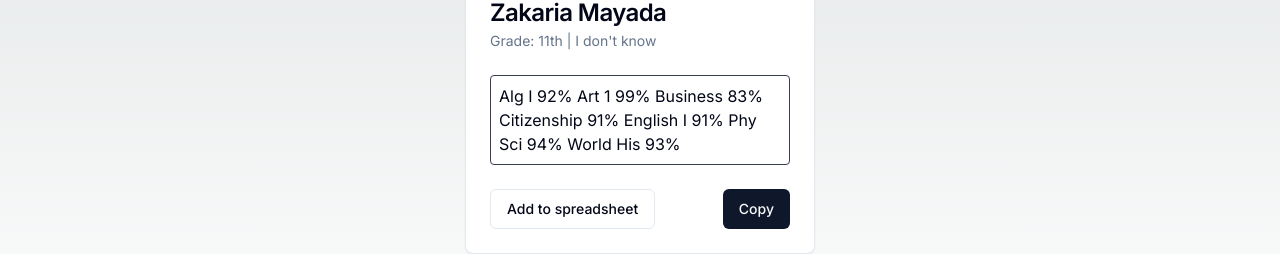
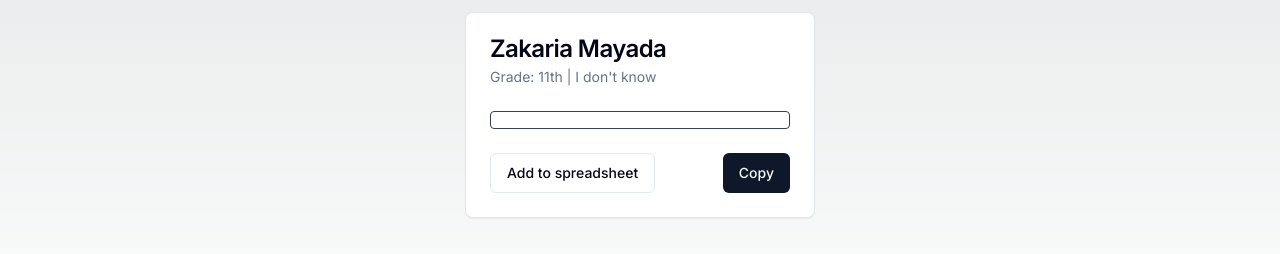
Before and after one commit to nelsonAndelson/nextjs-grades-webscrapper, a Next.js app: page / in a window 1280 px wide. Shown: the part 405-659 px from the top of the page. Built offline with nearby package versions, Linux system fonts and the light colour scheme; no server answers.

Commit message:
Successfully able to scrape grades. Need to fix UX

```diff
--- a/src/app/page.tsx
+++ b/src/app/page.tsx
@@ -5,7 +5,6 @@ export default function page() {
   return (
     <main className="flex min-h-screen flex-col gap-6 items-center justify-center p-24">
       <StudentForm />
-      <DisplayGrades />
     </main>
   );
 }
--- a/src/components/DisplayGrades.tsx
+++ b/src/components/DisplayGrades.tsx
@@ -10,7 +10,7 @@ import {
   CardTitle,
 } from "@/components/ui/card";
 
-export default function DisplayGrades() {
+export default function DisplayGrades(props) {
   return (
     <Card className="w-[350px]">
       <CardHeader>
@@ -19,8 +19,7 @@ export default function DisplayGrades() {
       </CardHeader>
       <CardContent>
         <section className="p-2 border border-gray-700 rounded">
-          Alg I 92% Art 1 99% Business 83% Citizenship 91% English I 91% Phy Sci
-          94% World His 93%
+          {props.studentGrades}
         </section>
       </CardContent>
       <CardFooter className="flex justify-between">
--- a/src/components/StudentForm.tsx
+++ b/src/components/StudentForm.tsx
@@ -14,7 +14,8 @@ import {
 import { Input } from "@/components/ui/input";
 import { Button } from "./ui/button";
 import { run } from "../../actions/collect-grades";
-import { ReactEventHandler } from "react";
+import DisplayGrades from "./DisplayGrades";
+import { useState } from "react";
 
 const formSchema = zod.object({
   email: zod.string().email(),
@@ -30,12 +31,13 @@ export default function StudentForm() {
     },
   });
 
+  const [studentGrades, setStudentGrades] = useState("");
   const handleSubmit = async () => {
     const email = form.getValues().email;
     const password = form.getValues().password;
     const collectedGrades = await run(email, password);
     const formattedGrades = formatGrades(collectedGrades);
-    console.log(formattedGrades);
+    setStudentGrades(formattedGrades);
   };
 
   function formatGrades(grades: any): string {
@@ -44,6 +46,7 @@ export default function StudentForm() {
       .join(" ");
   }
   return (
+    <>
       <Form {...form}>
         <form
           // action={run}
@@ -85,5 +88,7 @@ export default function StudentForm() {
           <Button>Fetch Grades</Button>
         </form>
       </Form>
+      <DisplayGrades studentGrades={studentGrades} />
+    </>
   );
 }
--- /dev/null
+++ b/src/context/StudentGradesContext.ts
@@ -0,0 +1,5 @@
+import React, {createContext, useState} from 'react'
+
+export const StudentGradesContext = createContext();
+
+export const StudentGradesProvider = ({})
--- a/utils/puppeteerUtils/puppeteerActionUtils.js
+++ b/utils/puppeteerUtils/puppeteerActionUtils.js
@@ -28,11 +28,16 @@ async function typeEmailAndClickNext(page, email) {
 }
 
 async function typePasswordAndSubmit(page, password) {
-  await typeInInput(page, "#i0118", password);
-  await page.waitForTimeout(2000);
-  await submitForm(page);
-  const yesBtn = await waitForSelector(page, "#idSIButton9");
-  await yesBtn.click();
+  try {
+    await typeInInput(page, "#i0118", password);
+    await page.waitForTimeout(2000);
+    await submitForm(page);
+    await page.waitForTimeout(1000);
+    const noBtn = await waitForSelector(page, "#idBtn_Back");
+    noBtn && (await noBtn.click());
+  } catch (error) {
+    console.error(error);
+  }
 }
 
 export async function clickSchoology(page) {
```
Lines whose indentation alone changed are shown as unchanged.
